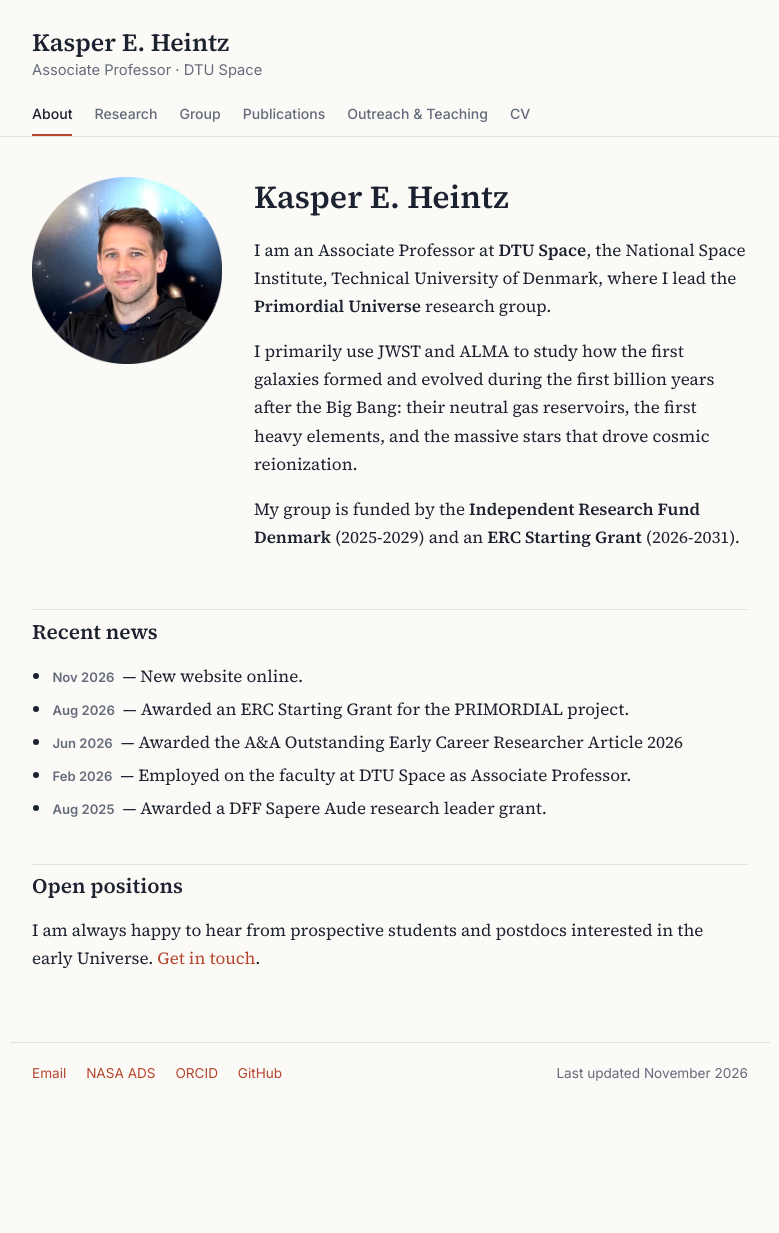
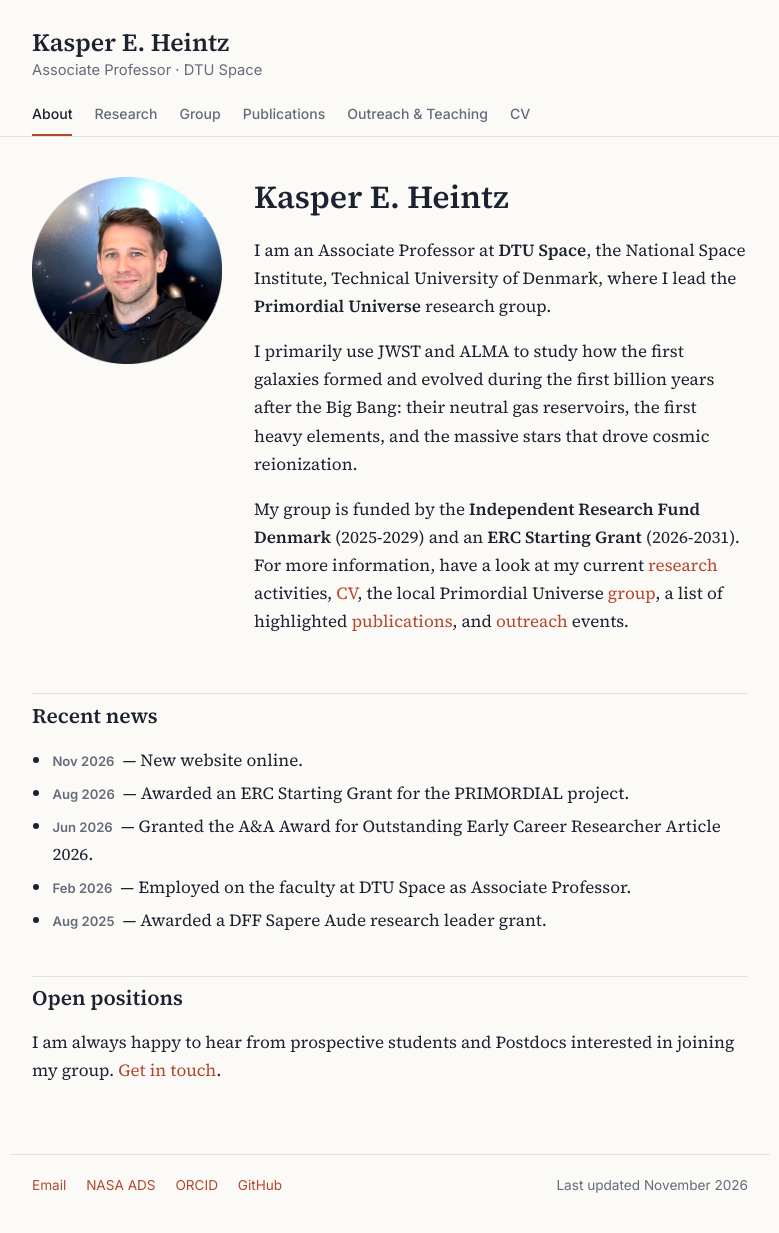
Before and after one commit to kasperheintz/kasperheintz.github.io, a Jekyll site: the page built from index.md, in a window 1280 px wide. Shown: the whole page, without its empty margins (250-1029 px from the left). Built offline with Jekyll 4.4.1, drawn with Linux system fonts in a browser that asks for light colours; before the commit the page ends 1121 px from its top, so only the background shows below that.

Commit message:
Revise funding details and enhance contact information
Updated funding information and added links to research activities, CV, group, publications, and outreach. Revised wording for clarity in the open positions section.

```diff
--- a/index.md
+++ b/index.md
@@ -12,7 +12,7 @@ I am an Associate Professor at **DTU Space**, the National Space Institute, Tech
 
 I primarily use JWST and ALMA to study how the first galaxies formed and evolved during the first billion years after the Big Bang: their neutral gas reservoirs, the first heavy elements, and the massive stars that drove cosmic reionization.
 
-My group is funded by the **Independent Research Fund Denmark** (2025-2029) and an **ERC Starting Grant** (2026-2031).
+My group is funded by the **Independent Research Fund Denmark** (2025-2029) and an **ERC Starting Grant** (2026-2031). For more information, have a look at my current [research](https://kasperheintz.github.io/research/) activities, [CV](https://kasperheintz.github.io/cv/), the local Primordial Universe [group](https://kasperheintz.github.io/group/), a list of highlighted [publications](https://kasperheintz.github.io/publications/), and [outreach](https://kasperheintz.github.io/outreach/) events.
 
 </div>
 </div>
@@ -24,7 +24,7 @@ My group is funded by the **Independent Research Fund Denmark** (2025-2029) and
 <!-- Add new items at the top: - **Mon YYYY** — text -->
 - **Nov 2026** — New website online.
 - **Aug 2026** — Awarded an ERC Starting Grant for the PRIMORDIAL project.
-- **Jun 2026** — Awarded the A&A Outstanding Early Career Researcher Article 2026
+- **Jun 2026** — Granted the A&A Award for Outstanding Early Career Researcher Article 2026.
 - **Feb 2026** — Employed on the faculty at DTU Space as Associate Professor.
 - **Aug 2025** — Awarded a DFF Sapere Aude research leader grant.
 
@@ -32,4 +32,4 @@ My group is funded by the **Independent Research Fund Denmark** (2025-2029) and
 
 ## Open positions
 
-I am always happy to hear from prospective students and postdocs interested in the early Universe. [Get in touch](mailto:kelhe@space.dtu.dk).
+I am always happy to hear from prospective students and Postdocs interested in joining my group. [Get in touch](mailto:kelhe@space.dtu.dk).
```
